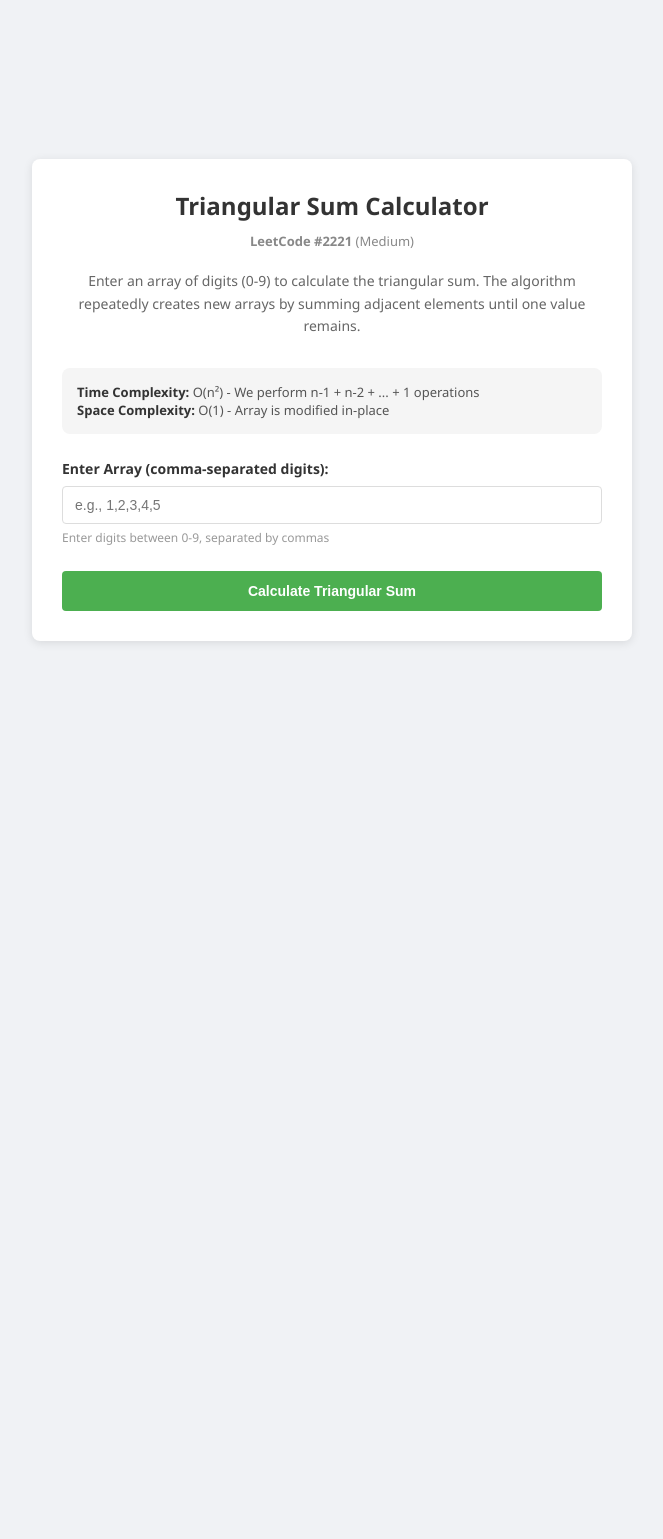
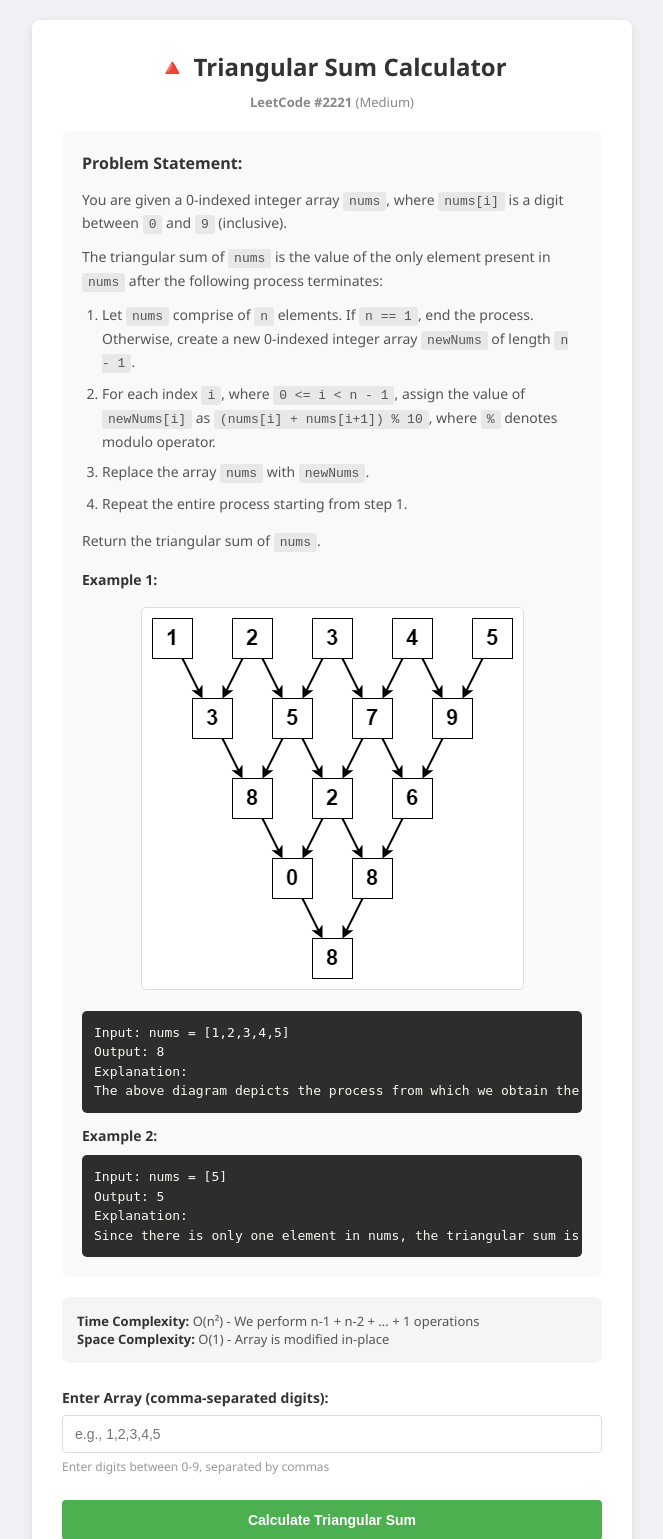
Before and after one commit to neet1313/programming-exam-prabhneet, a Django app: page /app1/triangular-sum/ in a window 1280 px wide. Shown: the top 1539 px of the page, without its empty margins (308-971 px from the left). Before the commit the page ends 643 px from the top, so only its background shows below. Run offline with Django 5.2, Linux system fonts and the light colour scheme.

Commit message:
Add triangular sum diagram image and minor settings update
- Added a new image file `triangular_sum_diagram.png` to the static assets of app1.
- Updated `settings.py` to include a new line for better organization.

```diff
--- a/app1/templates/app1/triangular_sum.html
+++ b/app1/templates/app1/triangular_sum.html
@@ -50,6 +50,79 @@
             color: #888;
             font-size: 13px;
             margin-bottom: 20px;
+        }
+
+        .problem-description {
+            background: #f9f9f9;
+            padding: 20px;
+            border-radius: 8px;
+            margin-bottom: 20px;
+            font-size: 14px;
+            line-height: 1.6;
+        }
+
+        .problem-description h3 {
+            color: #333;
+            font-size: 16px;
+            margin-bottom: 12px;
+        }
+
+        .problem-description p {
+            color: #555;
+            margin-bottom: 10px;
+        }
+
+        .problem-description ol {
+            margin-left: 20px;
+            margin-bottom: 15px;
+        }
+
+        .problem-description li {
+            margin-bottom: 8px;
+            color: #555;
+        }
+
+        .problem-description code {
+            background: #e8e8e8;
+            padding: 2px 6px;
+            border-radius: 3px;
+            font-family: 'Courier New', monospace;
+            font-size: 13px;
+        }
+
+        .examples {
+            margin-top: 15px;
+        }
+
+        .examples h4 {
+            color: #333;
+            font-size: 14px;
+            margin-bottom: 8px;
+            margin-top: 12px;
+        }
+
+        .examples pre {
+            background: #2d2d2d;
+            color: #f8f8f2;
+            padding: 12px;
+            border-radius: 5px;
+            overflow-x: auto;
+            font-size: 13px;
+            line-height: 1.5;
+        }
+
+        .diagram {
+            text-align: center;
+            margin: 15px 0;
+        }
+
+        .diagram img {
+            max-width: 100%;
+            height: auto;
+            border: 1px solid #ddd;
+            border-radius: 5px;
+            padding: 10px;
+            background: white;
         }
 
         .complexity {
@@ -169,14 +242,41 @@
 </head>
 <body>
     <div class="container">
-        <h1>Triangular Sum Calculator</h1>
+        <h1>🔺 Triangular Sum Calculator</h1>
         <p class="problem-info">
             <strong>LeetCode #2221</strong> (Medium)
         </p>
-        <p class="description">
-            Enter an array of digits (0-9) to calculate the triangular sum.
-            The algorithm repeatedly creates new arrays by summing adjacent elements until one value remains.
-        </p>
+
+        <div class="problem-description">
+            <h3>Problem Statement:</h3>
+            <p>You are given a 0-indexed integer array <code>nums</code>, where <code>nums[i]</code> is a digit between <code>0</code> and <code>9</code> (inclusive).</p>
+            <p>The triangular sum of <code>nums</code> is the value of the only element present in <code>nums</code> after the following process terminates:</p>
+            <ol>
+                <li>Let <code>nums</code> comprise of <code>n</code> elements. If <code>n == 1</code>, end the process. Otherwise, create a new 0-indexed integer array <code>newNums</code> of length <code>n - 1</code>.</li>
+                <li>For each index <code>i</code>, where <code>0 <= i < n - 1</code>, assign the value of <code>newNums[i]</code> as <code>(nums[i] + nums[i+1]) % 10</code>, where <code>%</code> denotes modulo operator.</li>
+                <li>Replace the array <code>nums</code> with <code>newNums</code>.</li>
+                <li>Repeat the entire process starting from step 1.</li>
+            </ol>
+            <p>Return the triangular sum of <code>nums</code>.</p>
+
+            <div class="examples">
+                <h4>Example 1:</h4>
+                <div class="diagram">
+                    <img src="../../static/app1/images/triangular_sum_diagram.png" alt="Triangular Sum Process Diagram">
+                </div>
+                <pre>Input: nums = [1,2,3,4,5]
+Output: 8
+Explanation:
+The above diagram depicts the process from which we obtain the triangular sum of the array.</pre>
+
+                <h4>Example 2:</h4>
+                <pre>Input: nums = [5]
+Output: 5
+Explanation:
+Since there is only one element in nums, the triangular sum is the value of that element itself.</pre>
+            </div>
+        </div>
+
         <div class="complexity">
             <strong>Time Complexity:</strong> O(n²) - We perform n-1 + n-2 + ... + 1 operations<br>
             <strong>Space Complexity:</strong> O(1) - Array is modified in-place
```
Also changed, not shown: app1/static/app1/images/triangular_sum_diagram.png (added), mysite/settings.py (line endings or trailing spaces).
